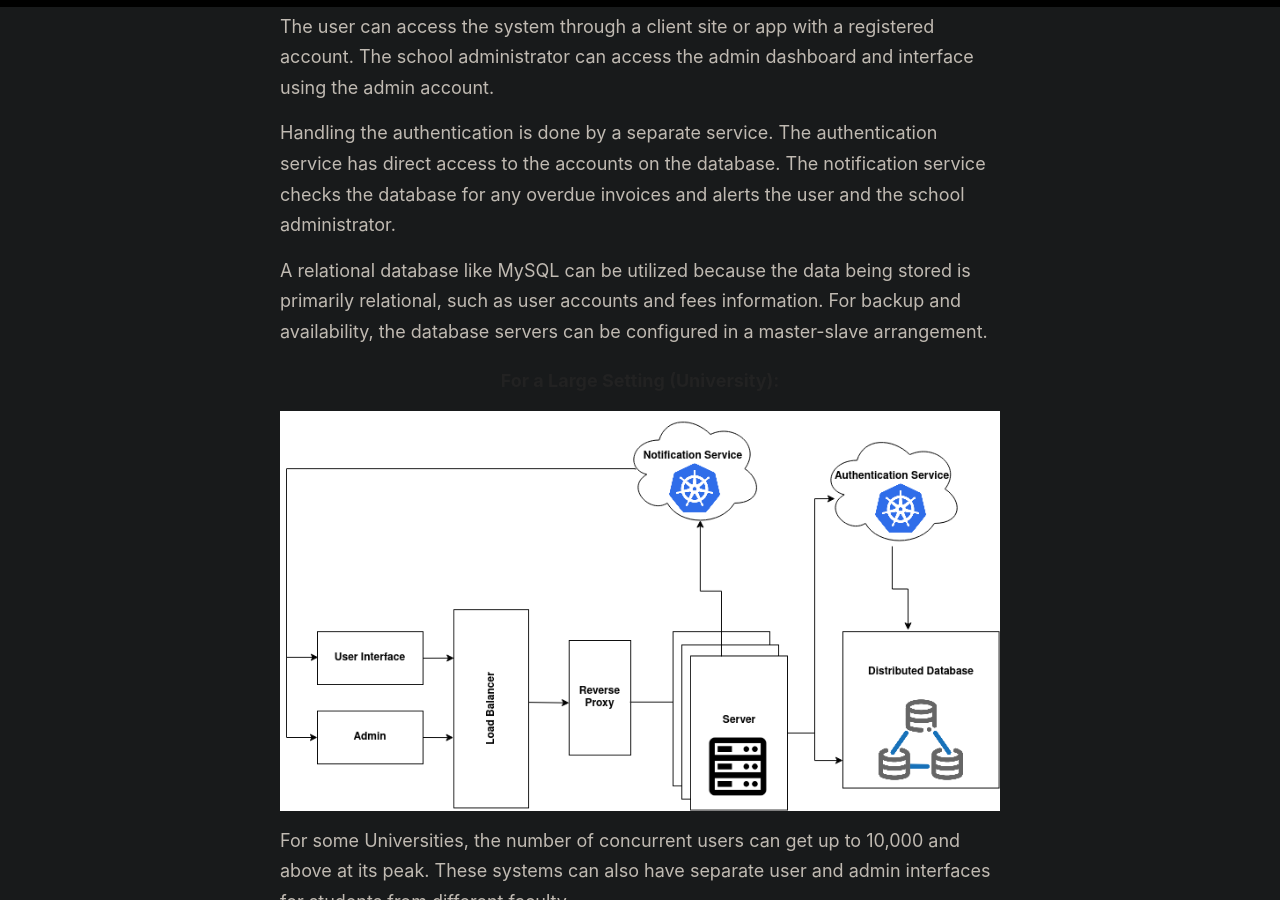
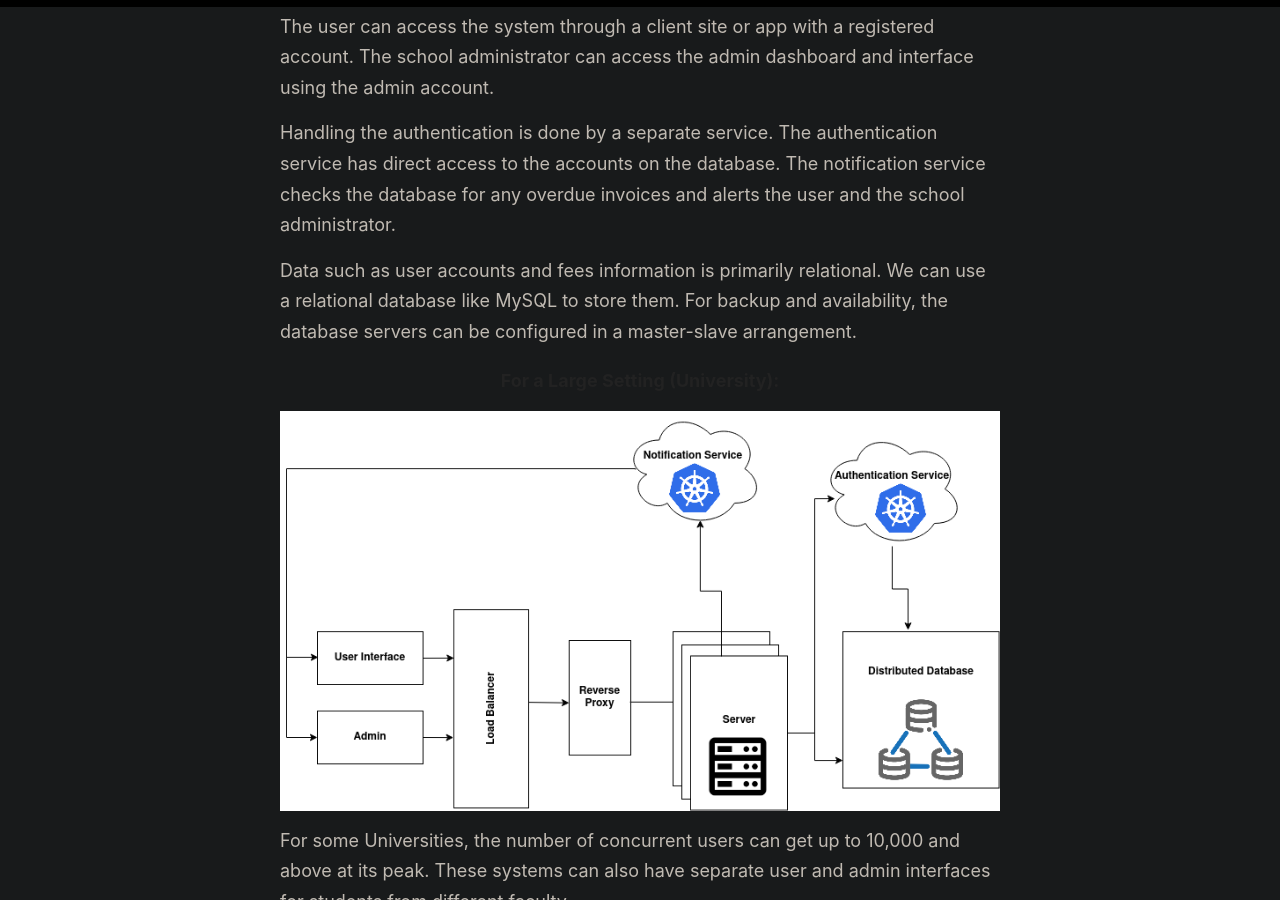
Before and after one commit to mr-chew/mr-chew.github.io, a Jekyll site: the page built from index.html, in a window 1280 px wide and 900 px high, scrolled down 43336 px. Built offline with Jekyll 4.4.1, drawn with Linux system fonts in a browser that asks for light colours; the list of posts is cut into pages by our own code.

Commit message:
rephrase sentence for clarity

```diff
--- a/_posts/2022-7-19-Fee-Mgmt-System.md
+++ b/_posts/2022-7-19-Fee-Mgmt-System.md
@@ -79,8 +79,7 @@ The user can access the system through a client site or app with a registered ac
 
 Handling the authentication is done by a separate service. The authentication service has direct access to the accounts on the database. The notification service checks the database for any overdue invoices and alerts the user and the school administrator.
 
-A relational database like MySQL can be utilized because the data being stored is primarily relational, such as user accounts and fees information.
-For backup and availability, the database servers can be configured in a master-slave arrangement.
+Data such as user accounts and fees information is primarily relational. We can use a relational database like MySQL to store them. For backup and availability, the database servers can be configured in a master-slave arrangement.
 
 #### For a Large Setting (University):
 ![high-level-design-large](/images/content/2022/07/high-level-design-large.png)
```
